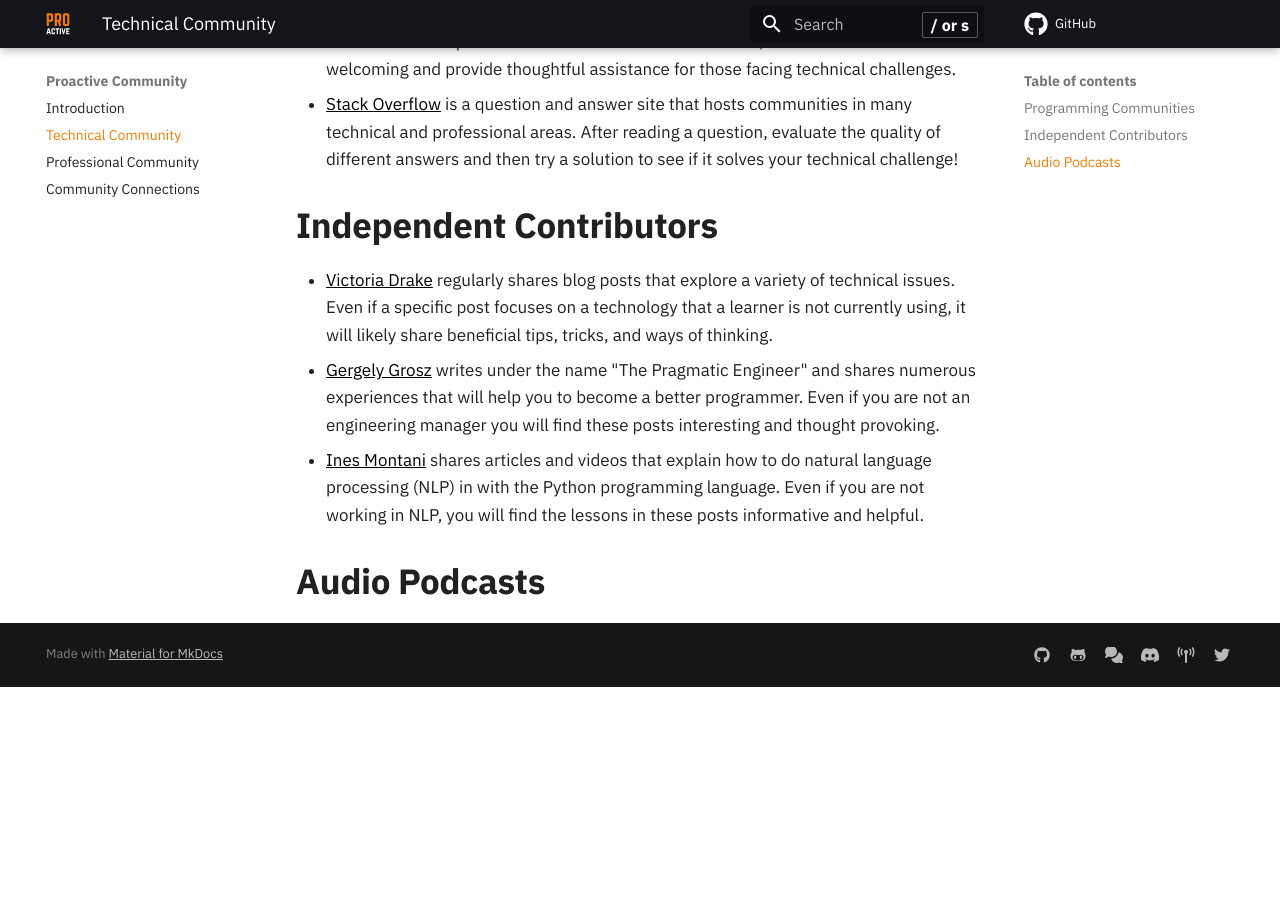
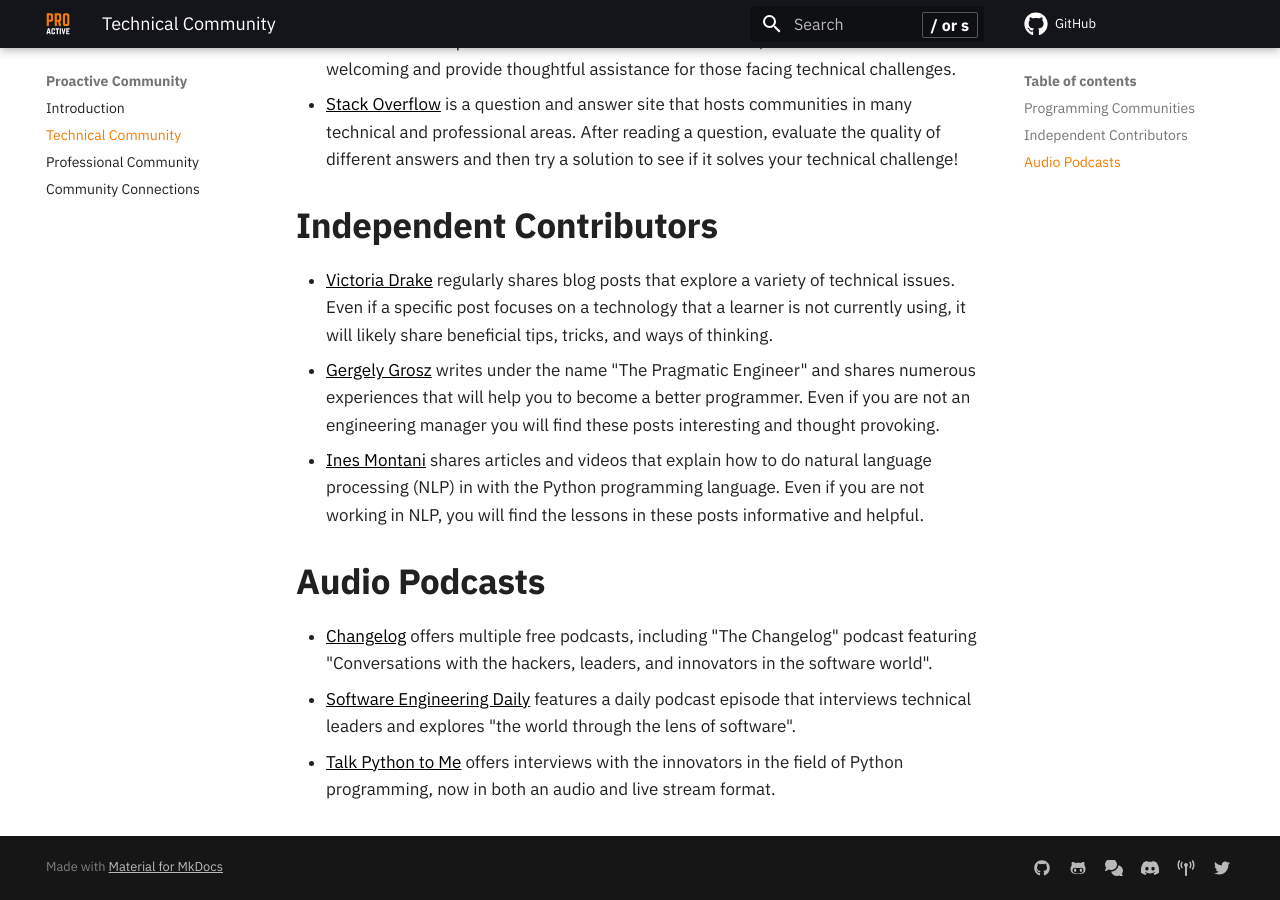
Before and after one commit to ProactiveProgrammers/www.proactiveprogrammers.com, an MkDocs documentation site: the page built from docs/proactive-community/technical-resources.md, in a window 1280 px wide and 900 px high, scrolled down 1008 px. Built offline with MkDocs 1.6.1 and Material for MkDocs 9.7.7, drawn with Linux system fonts in a browser that asks for light colours; comment, search, counter and statistics services are not loaded; before the commit the page ends 1695 px from its top, so only the background shows below that.

Commit message:
feat: Add the audio podcasts in the technical-resources.md.

```diff
--- a/docs/proactive-community/technical-resources.md
+++ b/docs/proactive-community/technical-resources.md
@@ -62,3 +62,15 @@
   these posts informative and helpful.
 
 ## Audio Podcasts
+
+- [Changelog](https://changelog.com/) offers multiple free podcasts, including
+  "The Changelog" podcast featuring "Conversations with the hackers, leaders,
+  and innovators in the software world".
+
+- [Software Engineering Daily](https://softwareengineeringdaily.com/) features a
+  daily podcast episode that interviews technical leaders and explores "the
+  world through the lens of software".
+
+- [Talk Python to Me](https://talkpython.fm/) offers interviews with the
+  innovators in the field of Python programming, now in both an audio and live
+  stream format.
```
